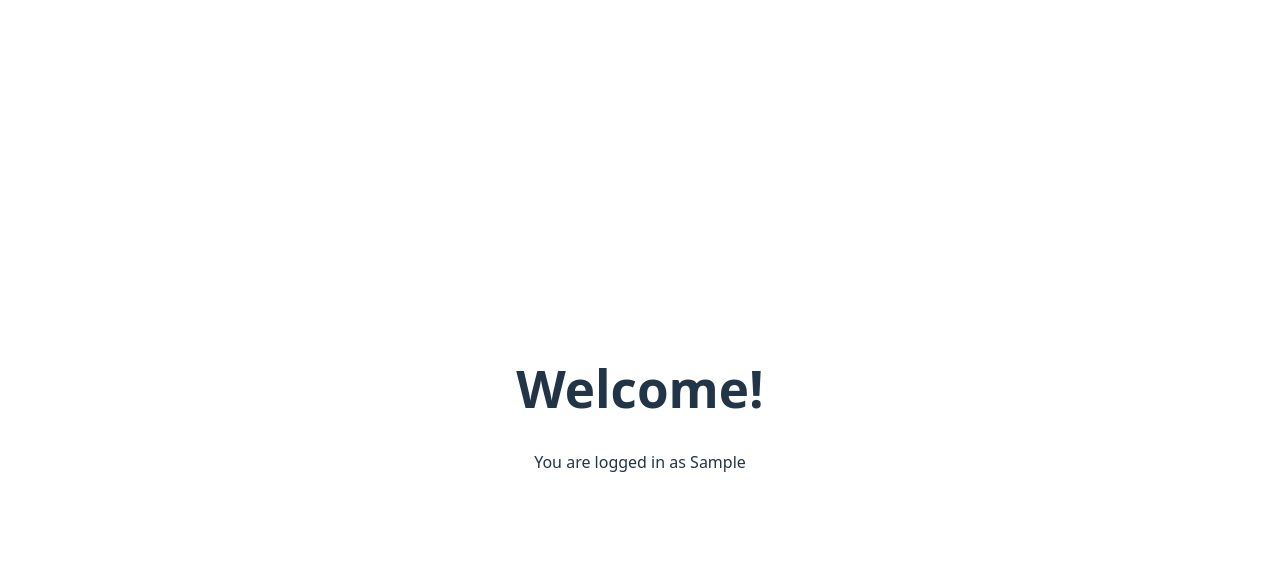
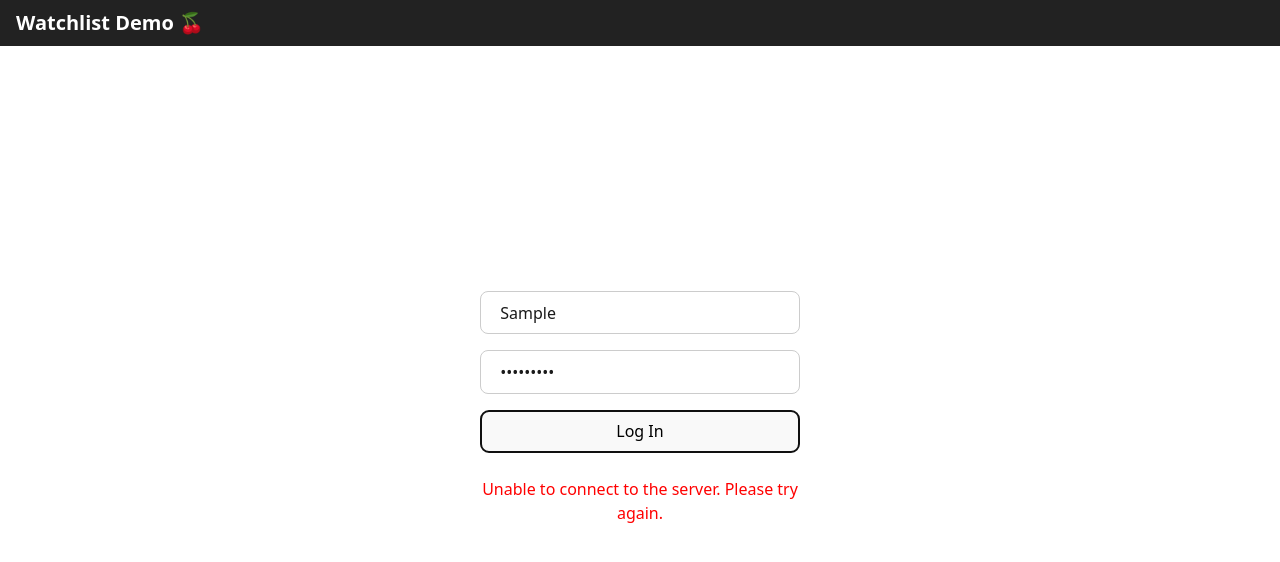
Before and after one commit to harvj/tasty-demo, a Svelte app: page / in a window 1280 px wide. Both pictures are taken after typing "Sample", "Sample123" into the empty fields and a click on the button "Log In". Shown: the top 562 px of the page. Built offline with nearby package versions, Linux system fonts and the light colour scheme; no server answers.

Commit message:
working sessions with global nav

```diff
--- a/src/App.svelte
+++ b/src/App.svelte
@@ -1,13 +1,63 @@
 <script>
-  import { session } from './stores/session.js';
-  import Login from './lib/Login.svelte';
+  import { session } from './stores/session';
+  import Login from './components/Login.svelte';
+  import Logout from './components/Logout.svelte';
 </script>
 
+<nav class="navbar">
+  <div class="nav-left">
+    <h1>Watchlist Demo 🍒</h1>
+  </div>
+  <div class="nav-right">
+    {#if $session}
+      <span>Logged in as {$session.user.username}</span>
+      <Logout />
+    {/if}
+  </div>
+</nav>
+
 <main>
-  <h1>Welcome!</h1>
   {#if $session}
-    You are logged in as {$session.user}
+    <h2>Welcome!</h2>
+    <!-- replace with your app's main content -->
   {:else}
     <Login />
   {/if}
 </main>
+
+<style>
+  .navbar {
+    width: 100%;
+    display: flex;
+    justify-content: space-between;
+    align-items: center;
+    padding: 0.75rem 1rem;
+    background-color: #222;
+    color: #fff;
+    box-sizing: border-box;
+  }
+
+  .nav-left h1 {
+    font-size: 1.25rem;
+    margin: 0;
+  }
+
+  .nav-right {
+    display: flex;
+    align-items: center;
+    gap: 1rem;
+  }
+
+  main {
+    display: flex;
+    flex-direction: column;
+    align-items: center;
+    justify-content: center;
+    height: calc(100vh - 60px); /* subtract navbar height */
+    text-align: center;
+  }
+
+  h2 {
+    margin: 0;
+  }
+</style>
--- a/src/app.css
+++ b/src/app.css
@@ -24,8 +24,7 @@ a:hover {
 
 body {
   margin: 0;
-  display: flex;
-  place-items: center;
+  display: block;
   min-width: 320px;
   min-height: 100vh;
 }
@@ -36,9 +35,6 @@ h1 {
 }
 
 #app {
-  max-width: 1280px;
-  margin: 0 auto;
-  padding: 2rem;
   text-align: center;
 }
 
--- /dev/null
+++ b/src/components/Login.svelte
@@ -0,0 +1,54 @@
+<script>
+  import { session } from '../stores/session.js';
+
+  let username = '';
+  let password = '';
+  let errorMessage = '';
+
+  async function login() {
+    errorMessage = '';
+    try {
+      const response = await fetch('https://api.cert.tastyworks.com/sessions', {
+        method: 'POST',
+        headers: { 'Content-Type': 'application/json' },
+        body: JSON.stringify({ login: username, password })
+      });
+
+      if (response.ok) {
+        const data = await response.json();
+        session.set({
+          user: {
+            username: data.data.user.username,
+            email: data.data.user.email
+          },
+          token: data.data['session-token']
+        });
+      } else {
+        errorMessage = 'Invalid username or password.';
+        session.set(null);
+      }
+    } catch (err) {
+      console.error(err);
+      errorMessage = 'Unable to connect to the server. Please try again.';
+      session.set(null);
+    }
+  }
+</script>
+
+<form on:submit|preventDefault={login}>
+  <input type="text" placeholder="Username" bind:value={username} />
+  <input type="password" placeholder="Password" bind:value={password} />
+  <button type="submit">Log In</button>
+
+  {#if errorMessage}
+    <p class="error">{errorMessage}</p>
+  {/if}
+</form>
+
+
+<style>
+  .error {
+    color: red;
+    margin-top: 0.5rem;
+  }
+</style>
--- /dev/null
+++ b/src/components/Logout.svelte
@@ -0,0 +1,32 @@
+<script>
+  import { session } from '../stores/session';
+  import { get } from 'svelte/store';
+
+  async function logout() {
+    try {
+      const current = get(session);
+
+      if (current?.token) {
+        const response = await fetch('https://api.cert.tastyworks.com/sessions', {
+          method: 'DELETE',
+          headers: {
+            Authorization: current.token,
+            'Content-Type': 'application/json'
+          }
+        });
+
+        if (response.ok) {
+          session.set(null);
+        } else {
+          console.error('Logout failed.');
+        }
+      } else {
+        console.warn('No session token found.');
+      }
+    } catch (err) {
+      console.error('Logout error:', err);
+    }
+  }
+</script>
+
+<button type="button" on:click={logout}>Logout</button>
--- a/src/lib/Login.svelte
+++ /dev/null
@@ -1,16 +0,0 @@
-<script>
-  import { session } from '../stores/session.js';
-
-  let username = '';
-  let password = '';
-
-  function handleLogin() {
-    session.set({ user: username, token: 'fake-token' })
-  }
-</script>
-
-<form on:submit|preventDefault={handleLogin}>
-  <input type="text" placeholder="Username" bind:value={username} />
-  <input type="password" placeholder="Password" bind:value={password} />
-  <button type="submit">Log In</button>
-</form>
--- a/src/stores/session.js
+++ b/src/stores/session.js
@@ -1,3 +1,12 @@
 import { writable } from "svelte/store";
 
-export const session = writable(null)
+const storedSession = localStorage.getItem('session');
+export const session = writable(storedSession ? JSON.parse(storedSession) : null);
+
+session.subscribe(value => {
+  if (value) {
+    localStorage.setItem('session', JSON.stringify(value));
+  } else {
+    localStorage.removeItem('session');
+  }
+})
```
